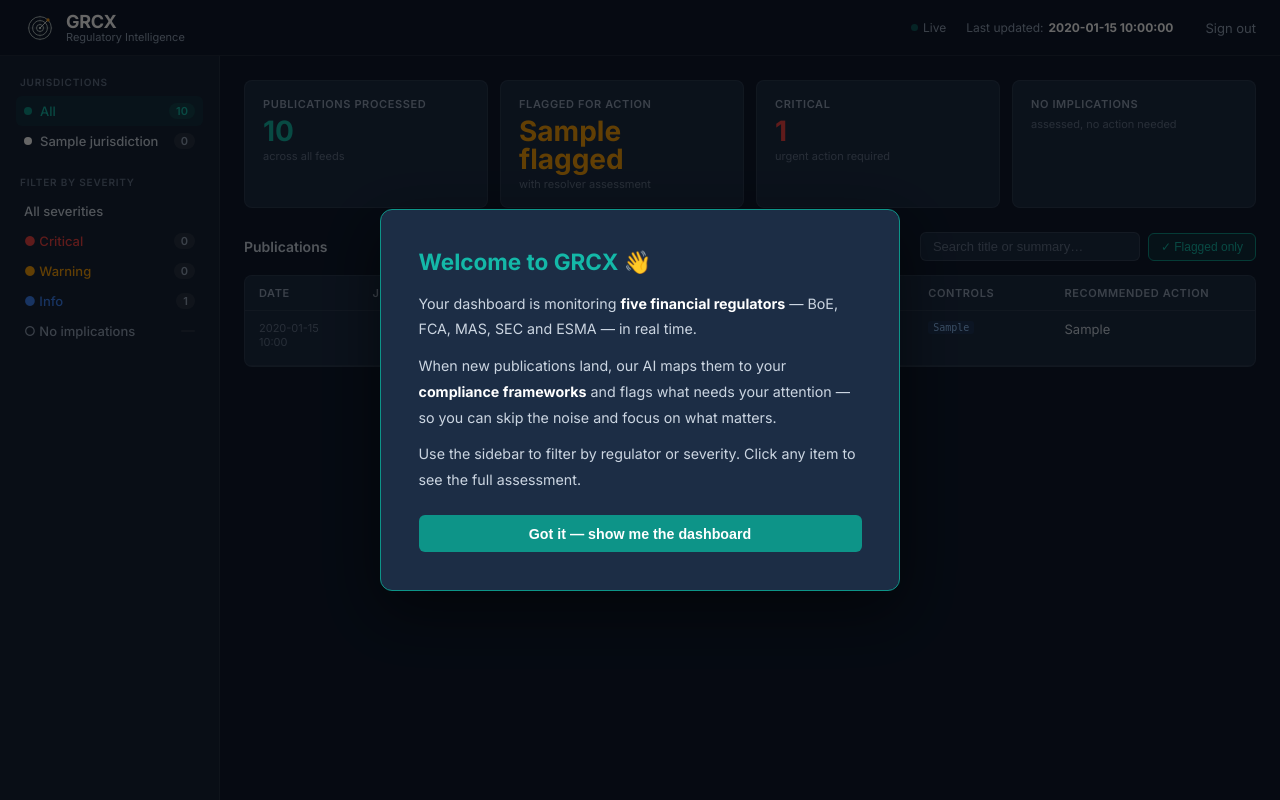
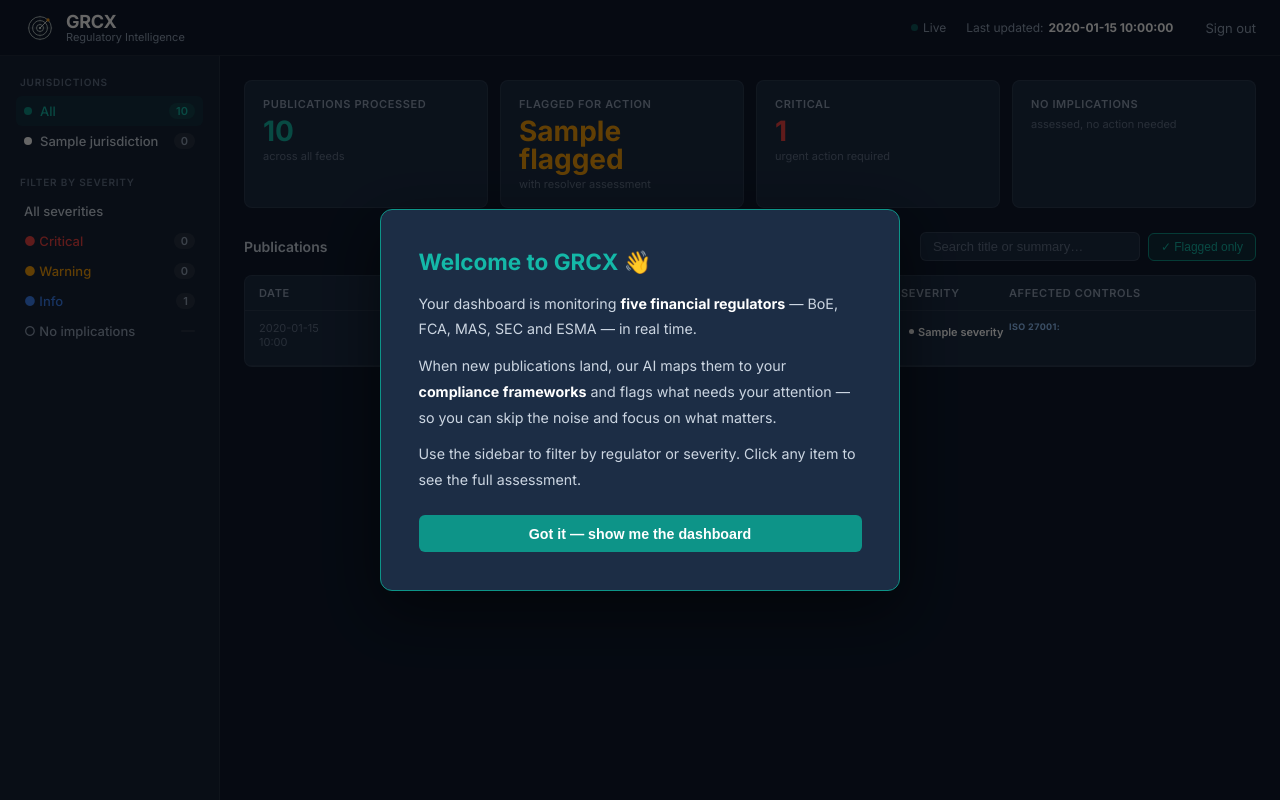
Before and after one commit to grcx-dev/grcx, a Flask app: template dashboard/templates/dashboard.html in a window 1280 px wide. Run offline with Flask 3, Linux system fonts and the light colour scheme; the template is opened without the code that fills it: most values are stand-ins (such as "Sample title", 1, 10 or a date in 2020); some libraries are stand-ins or nearby versions.

Commit message:
feat(dashboard): restructure expanded assessment view and controls column
- Replace 4-column layout + ISO bottom box with per-framework stacked rows
- Drop Recommended Action column from collapsed table; group Affected Controls
  by framework using a CSS grid label+badges layout (max-content 1fr)
- Add section headings (Recommended action / Rationale) inside expanded rows
- Move rationale reveal from top-right ⓘ to inline text button below action text
- Toggle button text: View assessment/Close assessment, View Rationale/Close Rationale
- Framework name and control badges on same line (label: [badges]) in expanded view
- Expanded content aligned under TITLE column via colgroup + CSS variable offsets
  (--col-date: 128px, --col-jur: 84px, table-layout: fixed)
- Smooth max-height/opacity transition on rationale reveal — no display-flip jank

Co-Authored-By: Claude Sonnet 4.6 <noreply@anthropic.com>

```diff
--- a/dashboard/templates/dashboard.html
+++ b/dashboard/templates/dashboard.html
@@ -32,6 +32,9 @@
       --info-bg:   rgba(59,130,246,0.12);
       --radius:    8px;
       --sidebar-w: 220px;
+      /* Table column widths — used to align the expanded detail view */
+      --col-date: 128px;   /* td min-width 100px + padding 14px × 2 */
+      --col-jur:  120px;   /* wide enough for "JURISDICTION" header */
     }
     html { font-size: 15px; }
     body {
@@ -195,7 +198,7 @@
       overflow: auto;
       max-height: calc(100vh - 340px);
     }
-    table { width: 100%; border-collapse: collapse; font-size: 13px; }
+    table { width: 100%; border-collapse: collapse; font-size: 13px; table-layout: fixed; }
     thead th {
       background: var(--navy-card);
       padding: 10px 14px; text-align: left;
@@ -219,8 +222,7 @@
     .td-title a { color: var(--white); text-decoration: none; }
     .td-title a:hover { color: var(--teal-light); text-decoration: underline; }
     .td-sev  { min-width: 80px; }
-    .td-ctrl { min-width: 120px; }
-    .td-action { min-width: 180px; max-width: 280px; color: var(--gray-300); }
+    .td-ctrl { min-width: 160px; }
 
     /* Severity pill */
     .sev {
@@ -256,6 +258,15 @@
     .ctrl-tag.nist { background: rgba(52,211,153,0.1);  color: #6EE7B7; }
     .ctrl-tag.bcbs { background: rgba(251,113,133,0.1); color: #FCA5A5; }
     .ctrl-tag.soc2 { background: rgba(251,146,60,0.1);  color: #FDBA74; }
+    .ctrl-fw-grid { display: flex; flex-direction: column; gap: 3px; }
+    .ctrl-fw-row  { display: flex; flex-wrap: wrap; align-items: baseline; gap: 3px 4px; }
+    .ctrl-fw-label { font-size: 9px; font-weight: 700; text-transform: uppercase; letter-spacing: 0.4px; white-space: nowrap; flex-shrink: 0; }
+    .ctrl-fw-label.iso  { color: #93C5FD; }
+    .ctrl-fw-label.sysc { color: #FCD34D; }
+    .ctrl-fw-label.trm  { color: #C4B5FD; }
+    .ctrl-fw-label.nist { color: #6EE7B7; }
+    .ctrl-fw-label.bcbs { color: #FCA5A5; }
+    .ctrl-fw-label.soc2 { color: #FDBA74; }
 
     /* ── Expandable detail ────────────────────────────────────────── */
     .expand-btn {
@@ -490,14 +538,20 @@
 
     <div class="table-wrap">
       <table id="pubTable">
+        <colgroup>
+          <col style="width: var(--col-date)">
+          <col style="width: var(--col-jur)">
+          <col>
+          <col style="width: 108px">
+          <col style="width: 260px">
+        </colgroup>
         <thead>
           <tr>
             <th>Date</th>
             <th>Jurisdiction</th>
             <th>Title</th>
             <th>Severity</th>
-            <th>Controls</th>
-            <th>Recommended action</th>
+            <th>Affected Controls</th>
           </tr>
         </thead>
         <tbody>
@@ -529,62 +583,50 @@
               {% endif %}
             </td>
             <td class="td-ctrl">
-              <div class="ctrl-tags">
-                {% for a in row.assessments %}
-                  {% set fw = a.framework %}
-                  {% for c in a.affected_controls %}
-                    <span class="ctrl-tag {{ fw_class(fw) }}">{{ c }}</span>
+              <div class="ctrl-fw-grid">
+                {% for fw_id, fw_assessments in row.by_framework.items() %}
+                <div class="ctrl-fw-row">
+                  <span class="ctrl-fw-label {{ fw_class(fw_id) }}">{{ fw_label(fw_id) }}:</span>
+                  {% for a in fw_assessments %}
+                    {% for c in a.affected_controls %}
+                      <span class="ctrl-tag {{ fw_class(fw_id) }}">{{ c }}</span>
+                    {% endfor %}
                   {% endfor %}
+                </div>
                 {% endfor %}
               </div>
-            </td>
-            <td class="td-action">
-              {% if row.recommended_action %}
-                {{ row.recommended_action[:120] }}{% if row.recommended_action|length > 120 %}…{% endif %}
-              {% else %}
-                <span style="color:var(--gray-600)">—</span>
-              {% endif %}
             </td>
           </tr>
 
           {% if row.flagged %}
           <tr class="detail-row" id="detail-{{ row.fingerprint }}" style="display:none">
-            <td colspan="6">
+            <td colspan="5">
               <div class="detail-inner" id="inner-{{ row.fingerprint }}">
 
-                <!-- Framework controls side by side -->
-                <div class="detail-fw-row">
-                  {% for fw_id, fw_assessments in row.by_framework.items() %}
-                  <div class="detail-fw-block">
-                    <div class="detail-fw-label {{ fw_class(fw_id) }}">{{ fw_label(fw_id) }}</div>
-                    <div class="ctrl-tags" style="margin-bottom:8px">
-                      {% for a in fw_assessments %}
-                        {% for c in a.affected_controls %}
-                          <span class="ctrl-tag {{ fw_class(fw_id) }}">{{ c }}</span>
-                        {% endfor %}
-                      {% endfor %}
-                    </div>
-                    {% for a in fw_assessments %}
-                    <div style="font-size:12px;color:var(--gray-400);margin-bottom:4px">{{ a.summary }}</div>
+                <!-- Per-framework stacked rows -->
+                {% for fw_id, fw_assessments in row.by_framework.items() %}
+                {% for a in fw_assessments %}
+                <div class="detail-fw-stacked-row">
+                  <div class="detail-fw-header-line">
+                    <span class="detail-fw-label {{ fw_class(fw_id) }}">{{ fw_label(fw_id) }}:</span>
+                    {% for c in a.affected_controls %}
+                      <span class="ctrl-tag {{ fw_class(fw_id) }}">{{ c }}</span>
                     {% endfor %}
                   </div>
-                  {% endfor %}
-                </div>
-
-                <!-- Detail cards -->
-                <div class="detail-grid">
-                  {% if row.assessments %}
-                  {% set a = row.assessments[0] %}
-                  <div class="detail-card">
-                    <div class="detail-card-label">Recommended action</div>
-                    <div class="detail-card-body">{{ a.recommended_action }}</div>
-                  </div>
-                  <div class="detail-card">
-                    <div class="detail-card-label">Rationale</div>
-                    <div class="detail-card-body">{{ a.rationale }}</div>
+                  {% if a.recommended_action %}
+                  <div class="detail-fw-section-label">Recommended action</div>
+                  <div class="detail-fw-action">{{ a.recommended_action }}</div>
+                  {% endif %}
+                  {% if a.rationale %}
+                  <button class="detail-rationale-btn" onclick="toggleRationale('rat-{{ row.fingerprint }}-{{ fw_id }}', this)">View Rationale</button>
+                  <div class="detail-fw-rationale" id="rat-{{ row.fingerprint }}-{{ fw_id }}">
+                    <div class="detail-fw-section-label" style="margin-top:0">Rationale</div>
+                    {{ a.rationale }}
                   </div>
                   {% endif %}
                 </div>
+                {% endfor %}
+                {% endfor %}
 
               </div>
             </td>
@@ -680,6 +722,13 @@
     inner.classList.toggle('open', !isOpen);
     detailRow.style.display = isOpen ? 'none' : '';
     btn.classList.toggle('open', !isOpen);
+    btn.querySelector('.btn-text').textContent = isOpen ? 'View assessment' : 'Close assessment';
+  }
+
+  function toggleRationale(id, btn) {
+    var el = document.getElementById(id);
+    var open = el.classList.toggle('open');
+    if (btn) btn.textContent = open ? 'Close Rationale' : 'View Rationale';
   }
 
   // Apply default filter on load (flagged only)
```
Also changed, not shown: other parts of dashboard/templates/dashboard.html (+41 -4 lines).
